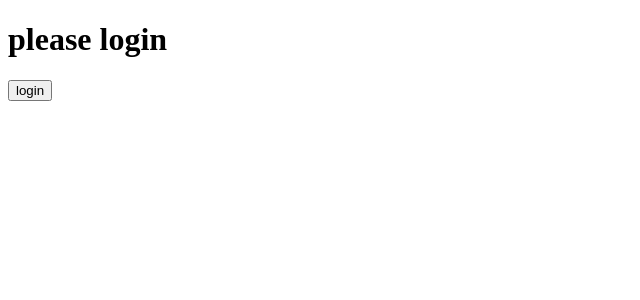
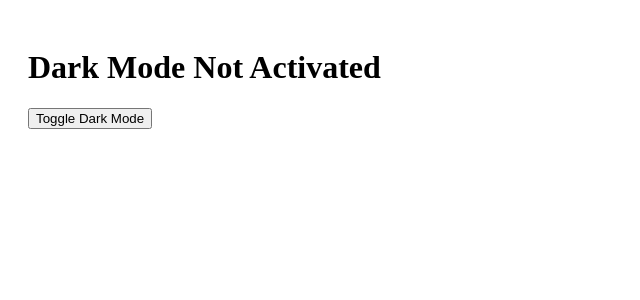
Before and after one commit to Komalbaghel08/React, a React (Vite) app: page / in a window 1280 px wide. Shown: the top 300 px of the page, without its empty margins (0-640 px from the left). Built offline with nearby package versions, Linux system fonts and the light colour scheme.

Commit message:
darkmode

```diff
--- /dev/null
+++ b/src/Render/Darkmode.jsx
@@ -0,0 +1,25 @@
+import React, { useState } from 'react';
+
+const DarkModeToggle = () => {
+  const [darkMode, setDarkMode] = useState(false);
+
+  const pageStyle = {
+    backgroundColor: darkMode ? 'black' : 'white',
+    color: darkMode ? 'white' : 'black',
+    minHeight: '100vh',
+    padding: '20px',
+
+  };
+
+  return (
+    <div style={pageStyle}>
+      <h1>{darkMode ? 'Dark Mode Activated' : 'Dark Mode Not Activated'}</h1>
+
+      <button onClick={() => setDarkMode(!darkMode)}>
+        Toggle Dark Mode
+      </button>
+    </div>
+  );
+};
+
+export default DarkModeToggle;
--- a/src/main.jsx
+++ b/src/main.jsx
@@ -14,7 +14,8 @@ import { createRoot } from 'react-dom/client'
 // import App from './Hook/Toggle.jsx';
 // import App from './Hook/Condition.jsx';
 // import App from './Props/App1.jsx';
-import App from './Render/Rendering.jsx';
+// import App from './Render/Rendering.jsx';
+import App from './Render/Darkmode.jsx';
 
 import { BrowserRouter } from 'react-router-dom';
 
```
